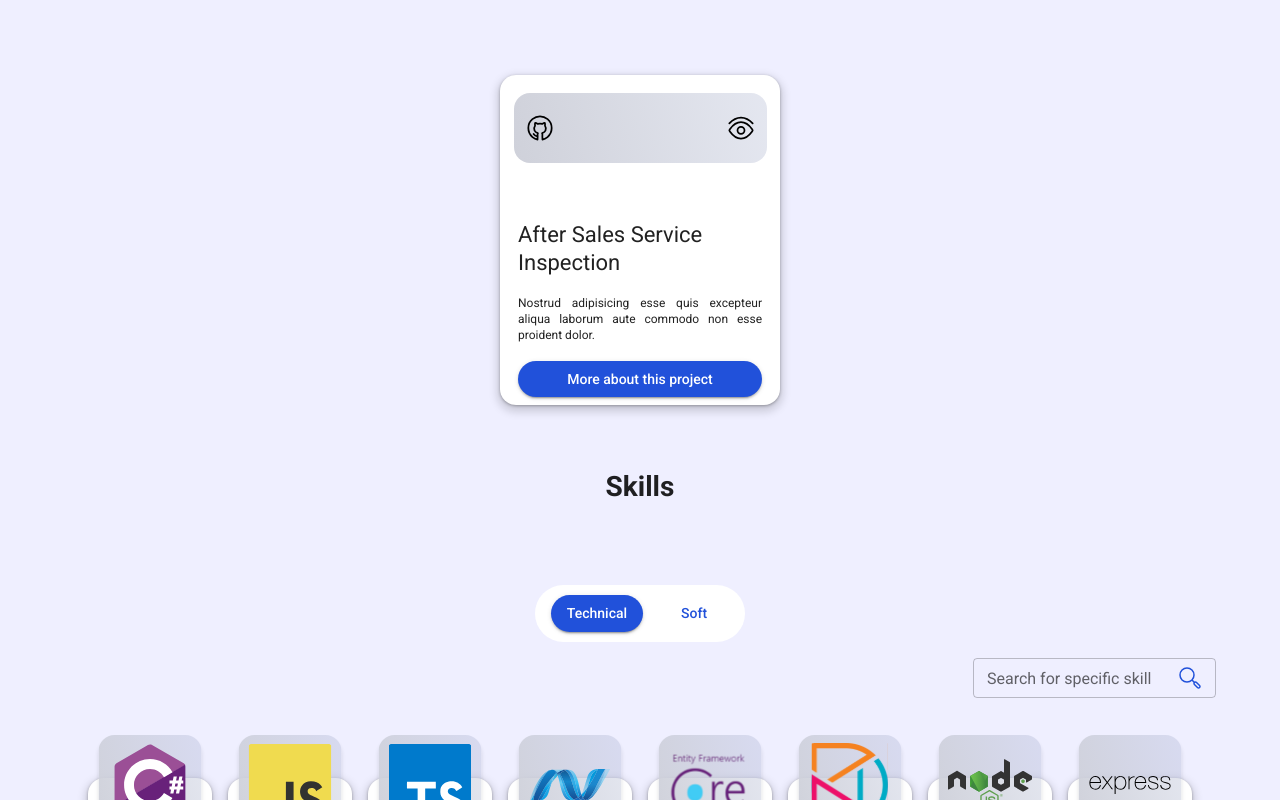
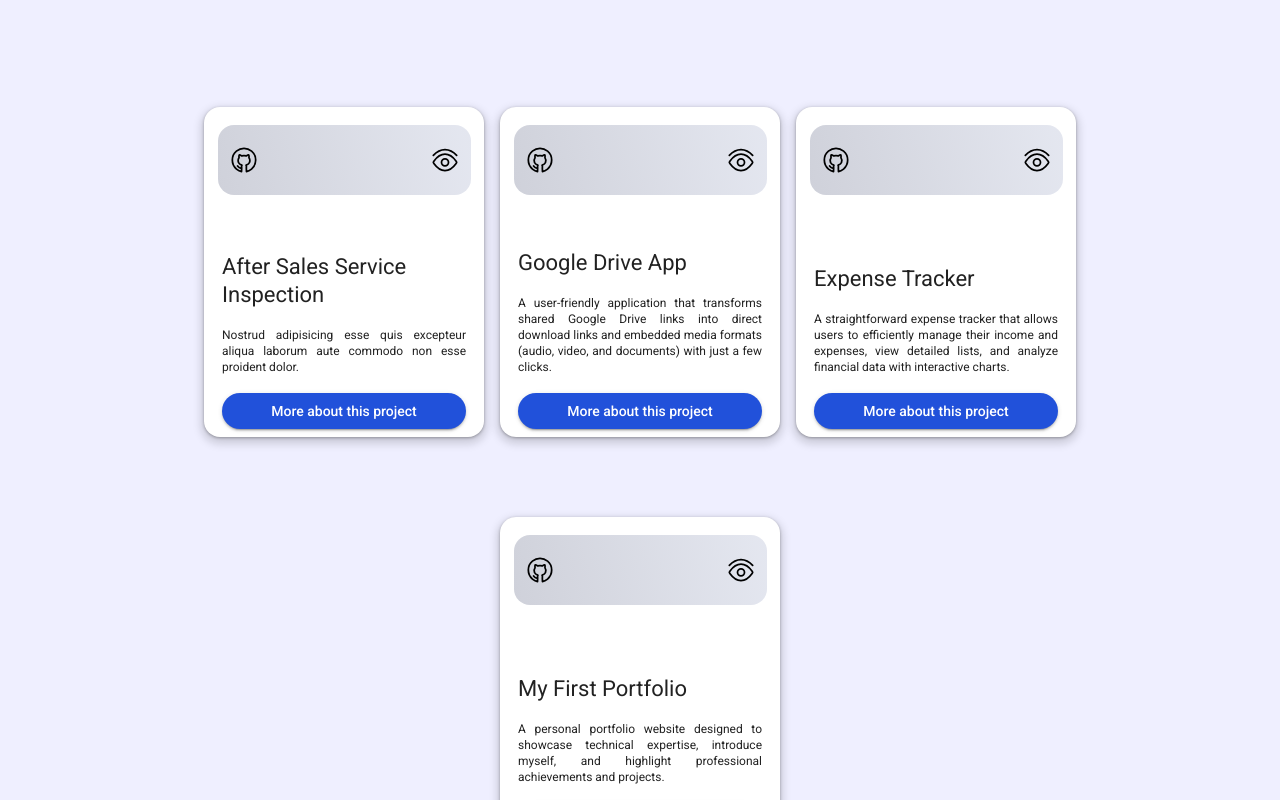
Before and after one commit to Hadi-bakhshi/my-portfolio, a Next.js app: page / in a window 1280 px wide. Shown: the part 1340-2140 px from the top of the page. Built offline with nearby package versions, Linux system fonts and the light colour scheme; what @mui/material-nextjs would draw is missing.

Commit message:
chore: add new projects

```diff
--- a/src/Repository/content.json
+++ b/src/Repository/content.json
@@ -525,6 +525,99 @@
                     "tag": "mui"
                 }
             ]
+        },
+        {
+            "id": 66,
+            "projectName": "Google Drive App",
+            "description": "This application simplifies sharing and embedding files stored on Google Drive. Users can effortlessly generate direct download links or embed codes for audio, video, and document files. The process is straightforward: right-click on any file in Google Drive, copy the shared link, paste it into the application, and click Generate. The app handles all the formatting and customization required to produce the desired output, ensuring compatibility across various platforms and use cases.This project is designed for content creators, educators, and professionals seeking to streamline file sharing and embedding workflows. It eliminates the hassle of manual adjustments, making it an essential tool for anyone leveraging Google Drive for their file-sharing needs.",
+            "summary": "A user-friendly application that transforms shared Google Drive links into direct download links and embedded media formats (audio, video, and documents) with just a few clicks.",
+            "repositoryLink": "https://github.com/Hadi-bakhshi/Googledriveapp",
+            "liveDemoLink": "https://googledriveapp.vercel.app/",
+            "screenShotImage": "",
+            "technologies": [
+                {
+                    "name": "JavaScript",
+                    "tag": "js"
+                },
+                {
+                    "name": "CSS",
+                    "tag": "css"
+                }
+            ]
+        },
+        {
+            "id": 67,
+            "projectName": "Expense Tracker",
+            "description": "This expense tracker provides a simple yet powerful solution for personal finance management. Users can easily add their income and expenses with just a few clicks, ensuring a seamless experience. The application organizes financial data into comprehensive lists, giving users a clear view of their financial history. Additionally, the app features visually appealing and interactive charts, offering insights into spending and saving patterns. Designed for simplicity and functionality, this tool is perfect for anyone looking to stay on top of their finances without unnecessary complexity.",
+            "summary": "A straightforward expense tracker that allows users to efficiently manage their income and expenses, view detailed lists, and analyze financial data with interactive charts.",
+            "repositoryLink": "https://github.com/Hadi-bakhshi/expense-tracker",
+            "liveDemoLink": "https://61cedbf89a1bec0f0a41de77--sharp-varahamihira-fb9bb8.netlify.app/",
+            "screenShotImage": "",
+            "technologies": [
+                {
+                    "name": "JavaScript",
+                    "tag": "js"
+                },
+                {
+                    "name": "React",
+                    "tag": "react"
+                },
+                {
+                    "name": "TailwindCSS",
+                    "tag": "tailwind"
+                },
+                {
+                    "name": "React Router Dom",
+                    "tag": "rrd"
+                },
+                {
+                    "name": "Headless UI",
+                    "tag": ""
+                },
+                {
+                    "name": "Victory",
+                    "tag": ""
+                }
+            ]
+        },
+        {
+            "id": 68,
+            "projectName": "My First Portfolio",
+            "description": "This portfolio serves as a comprehensive representation of my skills, experience, and knowledge in various technologies. It features a well-organized layout that includes sections for introducing myself, showcasing my projects, and detailing my technical expertise. The site is designed to make a strong impression on potential employers or collaborators by demonstrating my capabilities in web development.Built with modern tools and technologies, this portfolio reflects both my creative and technical skills, ensuring a user-friendly and visually engaging experience for visitors.",
+            "summary": "A personal portfolio website designed to showcase technical expertise, introduce myself, and highlight professional achievements and projects.",
+            "repositoryLink": "https://github.com/Hadi-bakhshi/fr-port-react",
+            "liveDemoLink": "https://hadibakhshi.ir",
+            "screenShotImage": "",
+            "technologies": [
+                {
+                    "name": "JavaScript",
+                    "tag": "js"
+                },
+                {
+                    "name": "React",
+                    "tag": "react"
+                },
+                {
+                    "name": "React Router Dom",
+                    "tag": "rrd"
+                },
+                {
+                    "name": "SASS",
+                    "tag": "sass"
+                },
+                {
+                    "name": "Axios",
+                    "tag": ""
+                },
+                {
+                    "name": "EmailJS",
+                    "tag": ""
+                },
+                {
+                    "name": "Framer-motion",
+                    "tag": ""
+                }
+            ]
         }
     ],
     "interestsAndHobbies": [
--- a/src/components/Cards/ProjectCard/components/ProjectDetailModal.tsx
+++ b/src/components/Cards/ProjectCard/components/ProjectDetailModal.tsx
@@ -67,9 +67,27 @@ export default function ProjectDetailModal(props: ProjectDetailModalProps) {
                     cursor: 'pointer',
                   }}
                 >
-                  <Tooltip title={item.name} arrow>
-                    <Image src={`/${item.tag}.svg`} alt={item.name} width={50} height={50} />
-                  </Tooltip>
+                  {item.tag && (
+                    <Tooltip title={item.name} arrow>
+                      <Image src={`/${item.tag}.svg`} alt={item.name} width={50} height={50} />
+                    </Tooltip>
+                  )}
+                  {!item.tag && (
+                    <Typography
+                      fontSize={12}
+                      textAlign={'center'}
+                      fontWeight={400}
+                      sx={{
+                        width: '50px',
+                        height: '50px',
+                        display: 'flex',
+                        alignItems: 'center',
+                        justifyContent: 'center',
+                      }}
+                    >
+                      {item.name}
+                    </Typography>
+                  )}
                   {/* <Typography fontSize={12} textAlign={'center'} fontWeight={400}>
                     {item.name}
                   </Typography> */}
--- a/src/components/Sections/Projects/Projects.tsx
+++ b/src/components/Sections/Projects/Projects.tsx
@@ -19,7 +19,18 @@ export default function Projects() {
       <Typography component='h1' fontWeight='600' fontSize={'28px'} lineHeight={'36px'} my={'4rem'}>
         Projects
       </Typography>
-      <Box>
+      <Box
+        sx={{
+          display: 'flex',
+          flexDirection: 'row',
+          flexWrap: 'wrap',
+          alignItems: 'center',
+          justifyContent: 'center',
+          columnGap: '1rem',
+          rowGap: '5rem',
+          mt: '2rem',
+        }}
+      >
         {data.projects?.map((item) => {
           return (
             <ProjectCard
```
